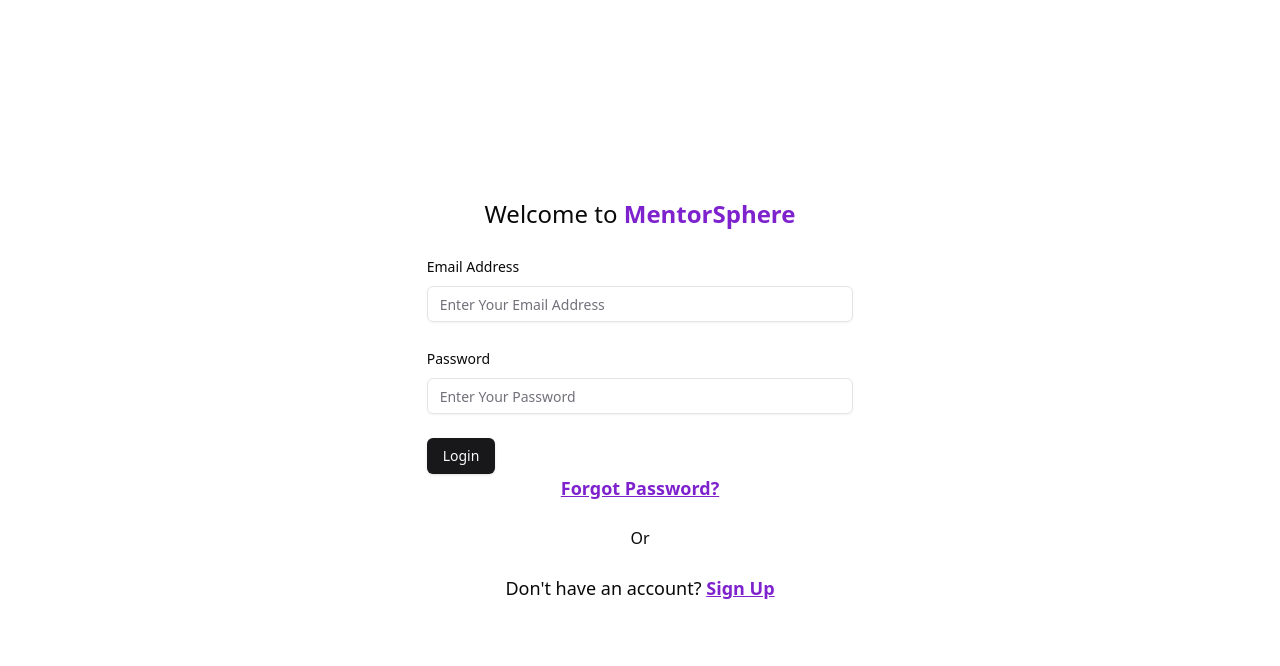
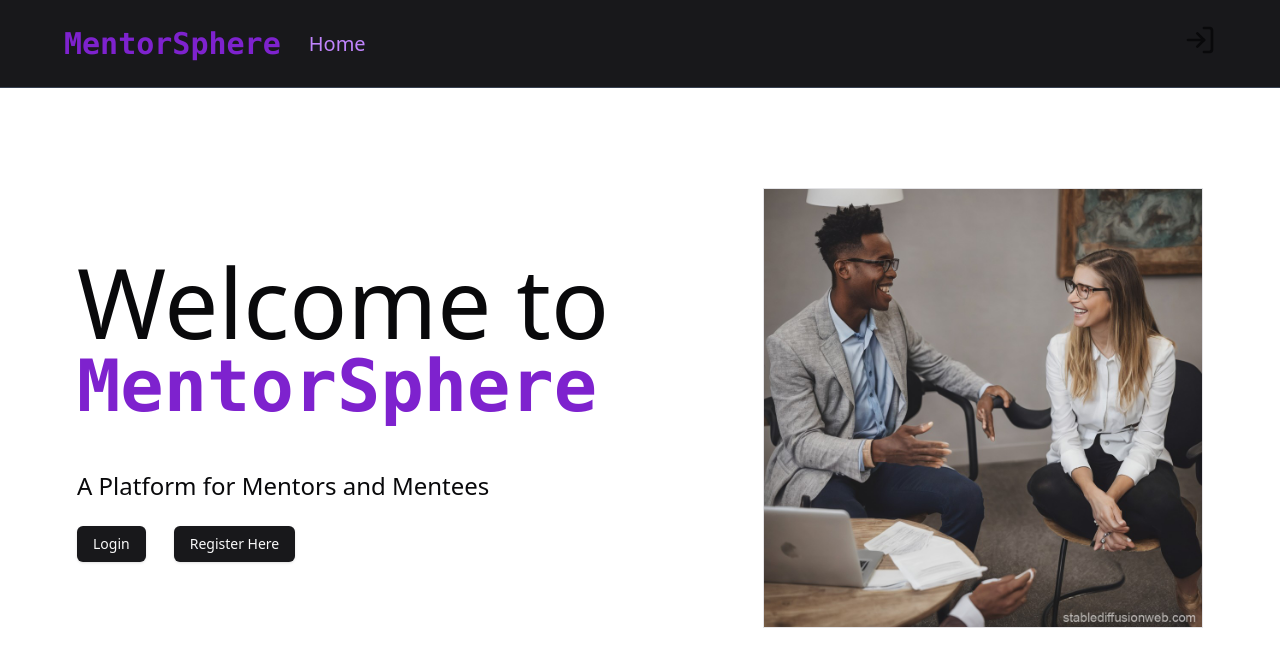
Before and after one commit to RahulGIT24/Mentorship, a React (Vite) app in the folder client/: page / in a window 1280 px wide. Before the commit this address led to /login. Shown: the top 666 px of the page. Built offline with nearby package versions, Linux system fonts and the light colour scheme; no server answers.

Commit message:
Home page and some checks

```diff
--- a/client/src/App.tsx
+++ b/client/src/App.tsx
@@ -16,6 +16,8 @@ import { useEffect } from "react";
 import Home from "./pages/Home";
 import Profile from "./pages/Profile";
 import Discover from "./pages/Discover";
+import ForYou from "./pages/ForYou";
+import Notifications from "./pages/Notifications";
 
 const App = () => {
   const authenticated = useSelector((state: any) => state.user.isAuthenticated);
@@ -38,7 +40,7 @@ const App = () => {
           />
           <Route
             path="/"
-            element={authenticated ? <Home /> : <Navigate to={"/login"} />}
+            element={<Home />}
           />
           <Route
             path="/register"
@@ -60,11 +62,23 @@ const App = () => {
           />
           <Route
             path="/discover"
-            element={!authenticated ? <Navigate to={"/"} /> : <Discover />}
+            element={!authenticated ? <Navigate to={"/login"} /> : <Discover />}
+          />
+          <Route
+            path="/foryou"
+            element={!authenticated ? <Navigate to={"/login"} /> : <ForYou />}
+          />
+          <Route
+            path="/notifications"
+            element={!authenticated ? <Navigate to={"/login"} /> : <Notifications />}
           />
           <Route
             path="/profile"
             element={<Profile />}
+          />
+          <Route
+            path="*"
+            element={<Navigate to={"/"} />}
           />
         </Routes>
       </Router>
--- a/client/src/components/Navbar.tsx
+++ b/client/src/components/Navbar.tsx
@@ -1,52 +1,116 @@
+import { logout } from "@/lib/logout";
 import {
   Tooltip,
   TooltipContent,
   TooltipProvider,
   TooltipTrigger,
 } from "../components/ui/tooltip";
-import { UserRound } from "lucide-react";
+import { LogInIcon, LogOutIcon, UserRound } from "lucide-react";
 import { useNavigate } from "react-router-dom";
+import { useDispatch, useSelector } from "react-redux";
+import { revertInitial } from "@/redux/reducers/userSlice";
 
 const Navbar = () => {
   const navigate = useNavigate();
+  const isAuthenticated = useSelector((state: any) => state.user.isAuthenticated)
+  const dispatch = useDispatch();
   return (
-    <nav className="w-full border-b border-gray-700">
+    <nav className="w-full border-b border-gray-700 bg-zinc-900">
       <div className="px-16 py-6 text-xl flex justify-between items-center">
         <div className="text-gray-500">
-          <ul className="flex space-x-7">
+          <ul className="flex space-x-7 justify-center items-center">
             <li
               onClick={() => {
                 navigate("/");
               }}
-              className={`cursor-pointer ${
-                location.href.endsWith("/") && "text-purple-400"
+              className={`font-bold text-purple-700 font-mono text-3xl`}
+            >
+              MentorSphere
+            </li>
+            <li
+              onClick={() => {
+                navigate("/");
+              }}
+              className={`cursor-pointer ${location.href.endsWith("/") && "text-purple-400"
                 }`}
             >
               Home
             </li>
+            {
+              isAuthenticated && <>
                 <li
                   onClick={() => {
                     navigate("/discover");
                   }}
-              className={`cursor-pointer ${
-                location.href.split("/")[location.href.split("/").length-1] === "discover" && "text-purple-400"
+                  className={`cursor-pointer ${location.href.split("/")[location.href.split("/").length - 1] === "discover" && "text-purple-400"
                     }`}
                 >
                   Discover
                 </li>
+                <li
+                  onClick={() => {
+                    navigate("/foryou");
+                  }}
+                  className={`cursor-pointer ${location.href.split("/")[location.href.split("/").length - 1] === "foryou" && "text-purple-400"
+                    }`}
+                >
+                  For You
+                </li>
+                <li
+                  onClick={() => {
+                    navigate("/notifications");
+                  }}
+                  className={`cursor-pointer ${location.href.split("/")[location.href.split("/").length - 1] === "notifications" && "text-purple-400"
+                    }`}
+                >
+                  Notifications
+                </li>
+              </>
+            }
           </ul>
         </div>
-        <div>
+        <div className="space-x-4">
+          {
+            isAuthenticated &&
             <TooltipProvider>
               <Tooltip>
                 <TooltipTrigger>
-                <UserRound className="cursor-pointer" size={"2rem"} onClick={()=>{navigate("/profile")}}/>
+                  <UserRound className="cursor-pointer" size={"2rem"} onClick={() => { navigate("/profile") }} />
                 </TooltipTrigger>
                 <TooltipContent>
                   <p>User Profile</p>
                 </TooltipContent>
               </Tooltip>
             </TooltipProvider>
+          }
+          {
+            isAuthenticated ?
+              <TooltipProvider>
+                <Tooltip>
+                  <TooltipTrigger>
+                    <LogOutIcon className="cursor-pointer" size={"2rem"} onClick={() => {
+                      if (logout()) {
+                        dispatch(revertInitial());
+                      }
+                    }} />
+                  </TooltipTrigger>
+                  <TooltipContent>
+                    <p>Log Out</p>
+                  </TooltipContent>
+                </Tooltip>
+              </TooltipProvider>
+              :
+              <TooltipProvider>
+                <Tooltip>
+                  <TooltipTrigger>
+                    <LogInIcon className="cursor-pointer" size={"2rem"} onClick={() => { navigate("/login") }} />
+                  </TooltipTrigger>
+                  <TooltipContent>
+                    <p>Log In</p>
+                  </TooltipContent>
+                </Tooltip>
+              </TooltipProvider>
+          }
         </div>
       </div>
     </nav>
--- a/client/src/lib/apiCall.ts
+++ b/client/src/lib/apiCall.ts
@@ -29,7 +29,7 @@ const apiCall = async ({
     if (error.response.status === 401) {
       const isRefreshed = await refresh();
       if(!isRefreshed){
-        await logout()
+        const res = await logout()
         return {data,status:error.response.status}
       }
     }
--- a/client/src/lib/logout.ts
+++ b/client/src/lib/logout.ts
@@ -1,15 +1,16 @@
 import axios from "axios";
+import toast from "react-hot-toast";
 
 export async function logout() {
   try {
-    const res = await axios.get(
-      import.meta.env.VITE_SERVER_API + "auth/logout",
-      { withCredentials: true }
-    );
-    const { success } = res.data;
-    return success;
-  } catch (error: any) {
-    console.log(error)
+    await axios({
+      method:"PATCH",
+      url: import.meta.env.VITE_SERVER_API + "auth/logout",
+      withCredentials: true,
+    });
+    toast.success("Logged Out")
+    return true;
+  } catch (error) {
     return false;
   }
 }
--- /dev/null
+++ b/client/src/pages/ForYou.tsx
@@ -0,0 +1,12 @@
+import Navbar from '@/components/Navbar'
+import React from 'react'
+
+const ForYou = () => {
+  return (
+    <>
+      <Navbar/>
+    </>
+  )
+}
+
+export default ForYou
--- a/client/src/pages/Home.tsx
+++ b/client/src/pages/Home.tsx
@@ -1,16 +1,44 @@
 import { useEffect } from "react";
 import Navbar from "../components/Navbar";
-import { useDispatch } from "react-redux";
+import { useDispatch, useSelector } from "react-redux";
 import { revertInitialFilter } from "../redux/reducers/filterSlice";
+import image from "../assets/98d5c9aa-7421-4609-9b5e-83517343a02e.jpg"
+import { Button } from "@/components/ui/button";
+import { useNavigate } from "react-router-dom";
 
 const Home = () => {
   const dispatch = useDispatch();
+  const isAuthenticated = useSelector((state:any)=>state.user.isAuthenticated)
   useEffect(()=>{
     dispatch(revertInitialFilter())
   },[])
+  const navigate = useNavigate();
   return (
     <>
       <Navbar />
+      <div className="flex flex-row flex-wrap w-full justify-around items-center h-[80vh]">
+      <section className="">
+        <h1 className="text-8xl">Welcome to</h1>
+        <h1 className="text-7xl font-bold text-purple-700 font-mono mb-12">MentorSphere</h1>
+        <p className="text-2xl">A Platform for Mentors and Mentees</p>
+        <div className="flex mt-6">
+          {
+            isAuthenticated ? <div className="space-x-7">
+            <Button variant="default" onClick={()=>{navigate("/discover")}}>Explore Other's Profile</Button>
+            <Button variant="default" onClick={()=>{navigate("/foryou")}}>Check Our Suggestions</Button>
+            </div> : <div className="space-x-7">
+            <Button variant="default" onClick={()=>{navigate("/login")}}>Login</Button>
+            <Button variant="default" onClick={()=>{navigate("/register")}}>Register Here</Button>
+            </div>
+          }
+
+        </div>
+      </section>
+      <section>
+        <img src={image} className="h-[55vh] border shadow-md shadow-white transform "/>
+      </section>
+      </div>
+
     </>
   );
 };
--- a/client/src/pages/LoginPage.tsx
+++ b/client/src/pages/LoginPage.tsx
@@ -17,6 +17,7 @@ import toast from "react-hot-toast";
 import { useState } from "react";
 import { setAuth, setUser } from "../redux/reducers/userSlice";
 import { useDispatch } from "react-redux";
+import Navbar from "@/components/Navbar";
 
 const passwordSchema = z
   .string()
@@ -70,6 +71,8 @@ function LoginPage() {
     }
   }
   return (
+    <>
+      <Navbar/>
     <main className="w-full justify-center items-center flex h-screen flex-col">
       <p className="text-2xl my-6">
         Welcome to <b className="text-purple-700">MentorSphere</b>
@@ -133,6 +136,7 @@ function LoginPage() {
         </span>
       </p>
     </main>
+    </>
   );
 }
 export default LoginPage;
--- /dev/null
+++ b/client/src/pages/Notifications.tsx
@@ -0,0 +1,11 @@
+import Navbar from "@/components/Navbar"
+
+const Notifications = () => {
+  return (
+    <>
+    <Navbar/>
+    </>
+  )
+}
+
+export default Notifications
--- a/client/src/pages/RegistrationPage.tsx
+++ b/client/src/pages/RegistrationPage.tsx
@@ -17,6 +17,7 @@ import apiCall from "../lib/apiCall";
 import { useState } from "react";
 import toast from "react-hot-toast";
 import { Select, SelectContent, SelectItem, SelectTrigger, SelectValue } from "../components/ui/select";
+import Navbar from "@/components/Navbar";
 
 const passwordSchema = z
   .string()
@@ -81,6 +82,8 @@ function RegistrationPage() {
   const navigate = useNavigate();
 
   return (
+    <>
+    <Navbar/>
     <main className="w-full justify-center items-center flex h-screen flex-col">
       <p className="text-2xl my-6">
         Signup to <b className="text-purple-700">MentorSphere</b>
@@ -190,6 +193,7 @@ function RegistrationPage() {
         </span>
       </p>
     </main>
+    </>
   );
 }
 export default RegistrationPage;
```
Also changed, not shown: client/src/assets/98d5c9aa-7421-4609-9b5e-83517343a02e.jpg (added). Lines whose indentation alone changed are shown as unchanged.
